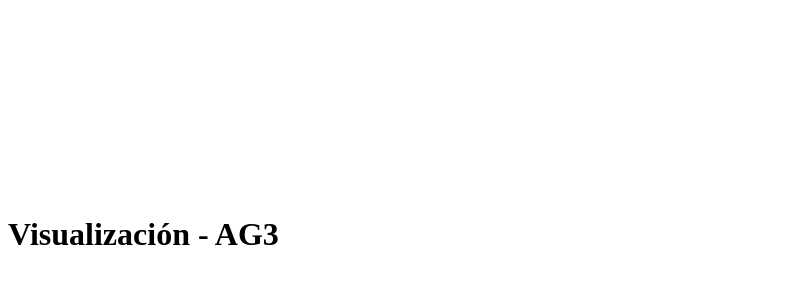
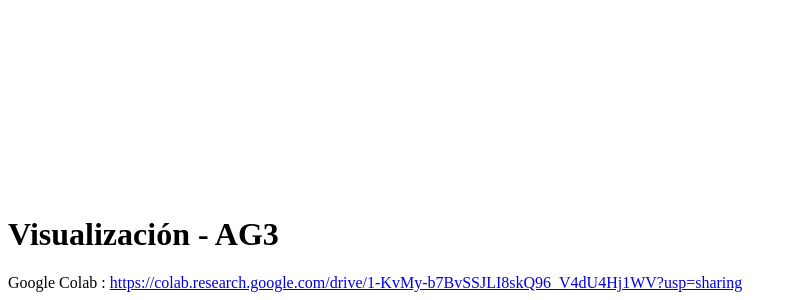
Before and after one commit to mjgonzalezGUD/visualizacion07mbig, a plain HTML site: page index.html in a window 1280 px wide. Shown: the part 3837-4137 px from the top of the page, without its empty margins (0-797 px from the left). Before the commit the page ends 4111 px from the top, so only its background shows below. Drawn offline with Linux system fonts and the light colour scheme.

Commit message:
1 file modified

```diff
--- a/index.html
+++ b/index.html
@@ -47,6 +47,7 @@
 
     <h1>Visualización - AG3</h1>
 
+    Google Colab : <a href="https://colab.research.google.com/drive/1-KvMy-b7BvSSJLI8skQ96_V4dU4Hj1WV?usp=sharing">https://colab.research.google.com/drive/1-KvMy-b7BvSSJLI8skQ96_V4dU4Hj1WV?usp=sharing</a>
 
   </body>
 </html>
```
